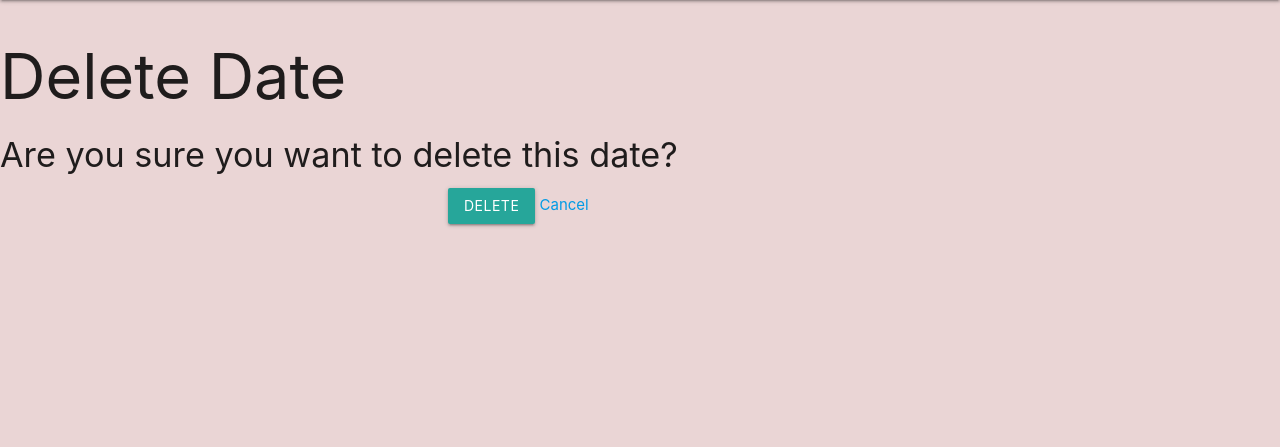
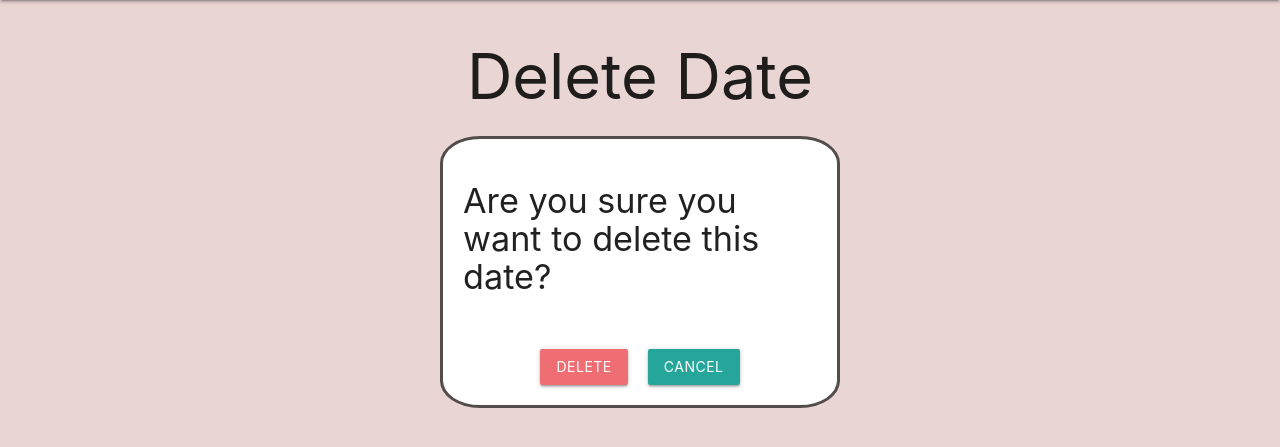
Before and after one commit to adamascencio/lovestruck, a Django app: page /dates/1/delete/ in a window 1280 px wide. Shown: the part 64-511 px from the top of the page. Run offline with Django 4.2, Linux system fonts and the light colour scheme; a user stored in the database is signed in; tables that the repository leaves empty hold one stand-in row (values such as "Sample post").

Commit message:
Finish styling

```diff
--- a/main_app/static/css/style.css
+++ b/main_app/static/css/style.css
@@ -141,7 +141,8 @@ nav {
 /* Location Details */
 
 #add-date-form > label,
-.location-grid > h5 {
+.location-grid > h,
+.location-grid > label {
   color: black;
   font-size: 1.2rem;
 }
@@ -212,6 +213,11 @@ nav {
   margin-left: 15%;
 }
 
+.justify-self {
+  justify-self: center;
+  display: block;
+}
+
 /* List Views */
 .index-grid {
   display: grid;
@@ -227,7 +233,10 @@ nav {
   grid-template-columns: 1fr 1fr;
   border-radius: 10%;
   margin: 0 auto;
+  align-items: center;
+  justify-items: center;
   width: 70%;
+  row-gap: 10px;
 }
 
 .partner-card {
@@ -249,3 +258,33 @@ nav {
 .btn > a {
  margin: 0 auto !important;
 }
+
+/* Delete Forms */
+
+.delete-grid {
+  display: grid;
+  grid-template-columns: 1fr 1fr;
+  gap: 40px;
+  align-items: center;
+  justify-items: center;
+  padding: 20px;
+  background-color: white;
+  border: 3px solid #534c4c;
+  border-radius: 10%;
+  max-width: 400px;
+  margin: 0 auto;
+}
+
+.delete-btn {
+  background-color: #ee6e73;
+}
+
+.delete-btn:hover {
+  background-color: #b14448;
+  font-weight: bold;
+}
+
+/* Edit Forms */
+.row-gap {
+  row-gap: 20px;
+}
--- a/main_app/templates/base.html
+++ b/main_app/templates/base.html
@@ -39,6 +39,7 @@
         {% else %}
             <a class="brand-logo" href="{% url 'home' %}">LoveStruck</a>
             <div class="logged-out-flex-nav">
+                <a href="{% url 'location_index' %}">Locations</a>
                 <a href="{% url 'login' %}">Log In</a>
                 <a href="{% url 'signup' %}">Sign Up</a>
             </div>
--- a/main_app/templates/main_app/date_confirm_delete.html
+++ b/main_app/templates/main_app/date_confirm_delete.html
@@ -1,11 +1,15 @@
 {% extends 'base.html' %}
 {% block content%}
-<h1>Delete Date</h1>
-<h4>Are you sure you want to delete this date?</h4>
-<form action="" method="POST">
-  {% csrf_token %}
-  <input type="submit" class="btn" value="Delete">
-  <a href="{% url 'date_detail' date.id%}">Cancel</a>
-</form>
+<h1 class="center">Delete Date</h1>
+<div class="container">
+  <div class="delete-grid">
+    <h4 class="s2">Are you sure you want to delete this date?</h4>
+    <form class="s2 flex-row" action="" method="POST">
+      {% csrf_token %}
+      <input type="submit" class="btn delete-btn" value="Delete">
+      <button class="btn" type="submit"><a href="{% url 'date_detail' date.id%}">Cancel</a></button>
+    </form>
+  </div>
+</div>
 
 {% endblock %}
--- a/main_app/templates/main_app/date_detail.html
+++ b/main_app/templates/main_app/date_detail.html
@@ -17,8 +17,8 @@
 		<p>{{ date.partner.name }}</p>
 		<h4>Location</h4>
 		<p>{{ date.location.name }}</p>
-		<button type="submit" class="btn"><a href="{% url 'date_update' date.id %}">Edit</a></button>
-		<button type="submit" class="btn"><a href="{% url 'date_delete' date.id %}">Delete</a></button>
+		<a class="justify-self" href="{% url 'date_update' date.id %}"><button type="submit" class="btn">Edit</button></a>
+		<a class="justify-self" href="{% url 'date_delete' date.id %}"><button type="submit" class="btn">Delete</button></a>
 	</div>
 </div>
 
--- a/main_app/templates/main_app/location_form.html
+++ b/main_app/templates/main_app/location_form.html
@@ -8,7 +8,7 @@
 <form class="flex-form" action="" method="POST">
 	{% csrf_token %}
 	<table>
-	{{ form.as_table }}
+	{{ form }}
 	</table>
 	<button class="btn" type="submit">Submit</button>
 </form>
--- a/main_app/templates/main_app/partner_detail.html
+++ b/main_app/templates/main_app/partner_detail.html
@@ -5,6 +5,8 @@
   <div class="card partner-card">
     <div class="s2 card-content partner-grid">
       <span class="card-title center s2">{{ partner.name }}</span>
+      <h4>Date Count:</h4>
+      <h4>{{ partner.date_set.count }}</h4>
       <p class="s2">{{ partner.notes }}</p>
     </div>
     <div class="card-action flex-row s2">
```
Also changed, not shown: main_app/templates/main_app/date_form.html (+13 -3 lines), main_app/templates/main_app/location_confirm_delete.html (+11 -7 lines), main_app/templates/main_app/partner_confirm_delete.html (+11 -7 lines).
